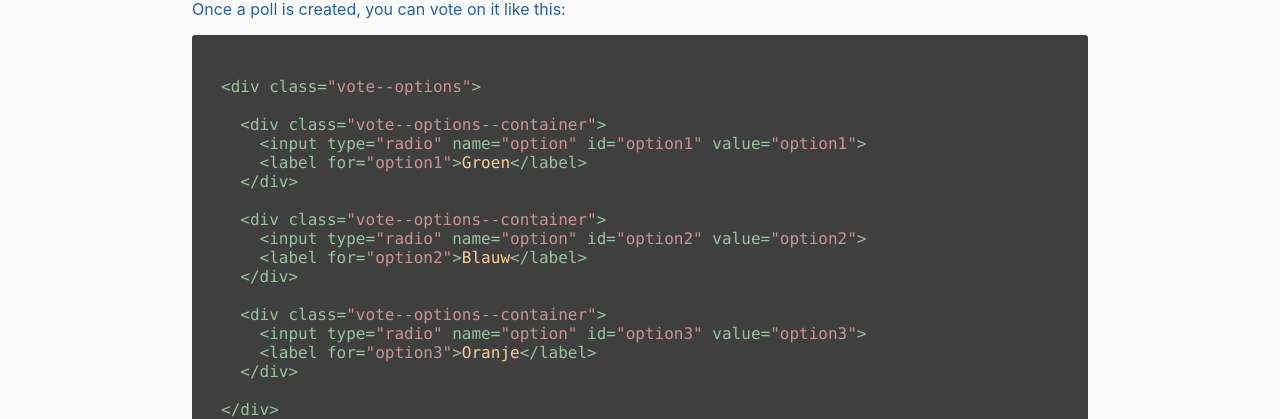
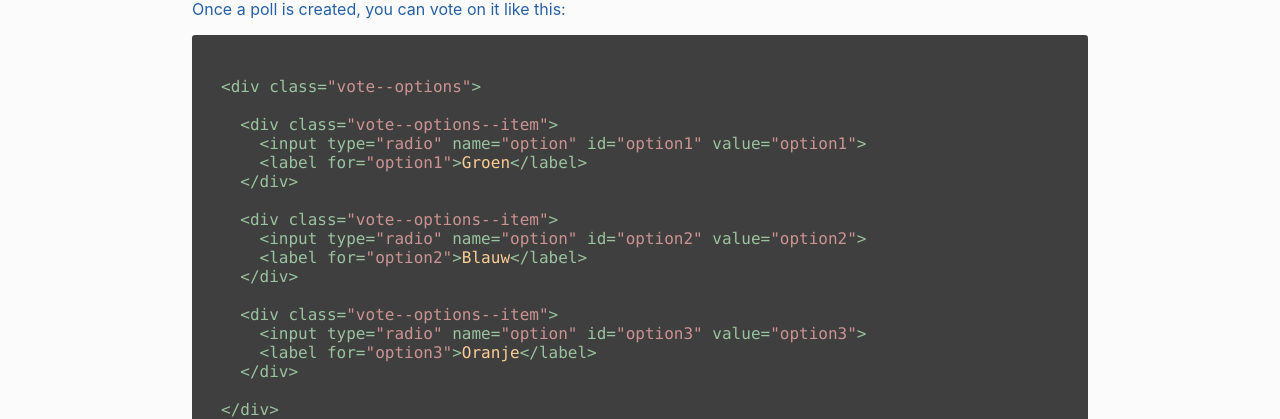
Before and after one commit to gin-fizz/styleguide, a Jekyll site: the page built from _components/poll-vote.md, in a window 1280 px wide. Shown: the part 119-538 px from the top of the page. Built offline with Jekyll 4.4.1, drawn with Linux system fonts in a browser that asks for light colours.

Commit message:
container is now item

````diff
--- a/_components/poll-vote.md
+++ b/_components/poll-vote.md
@@ -8,17 +8,17 @@ Once a poll is created, you can vote on it like this:
 ```html
 <div class="vote--options">
 
-  <div class="vote--options--container">
+  <div class="vote--options--item">
     <input type="radio" name="option" id="option1" value="option1">
     <label for="option1">Groen</label>
   </div>
 
-  <div class="vote--options--container">
+  <div class="vote--options--item">
     <input type="radio" name="option" id="option2" value="option2">
     <label for="option2">Blauw</label>
   </div>
 
-  <div class="vote--options--container">
+  <div class="vote--options--item">
     <input type="radio" name="option" id="option3" value="option3">
     <label for="option3">Oranje</label>
   </div>
@@ -31,17 +31,17 @@ Once a poll is created, you can vote on it like this:
 
 <div class="vote--options">
 
-  <div class="vote--options--container">
+  <div class="vote--options--item">
     <input type="radio" name="option" id="option1" value="option1">
     <label for="option1">Groen</label>
   </div>
 
-  <div class="vote--options--container">
+  <div class="vote--options--item">
     <input type="radio" name="option" id="option2" value="option2">
     <label for="option2">Blauw</label>
   </div>
 
-  <div class="vote--options--container">
+  <div class="vote--options--item">
     <input type="radio" name="option" id="option3" value="option3">
     <label for="option3">Oranje</label>
   </div>
--- a/_sass/components/vote.scss
+++ b/_sass/components/vote.scss
@@ -55,11 +55,11 @@
 			display: block;
 		}
 
-		input[type=text], &--container {
+		input[type=text], &--item {
 			margin: $s-medium;
 		}
 
-		&--container {
+		&--item {
 			position: relative;
 			display: inline-block;
 		}
````
Lines whose indentation alone changed are shown as unchanged.
